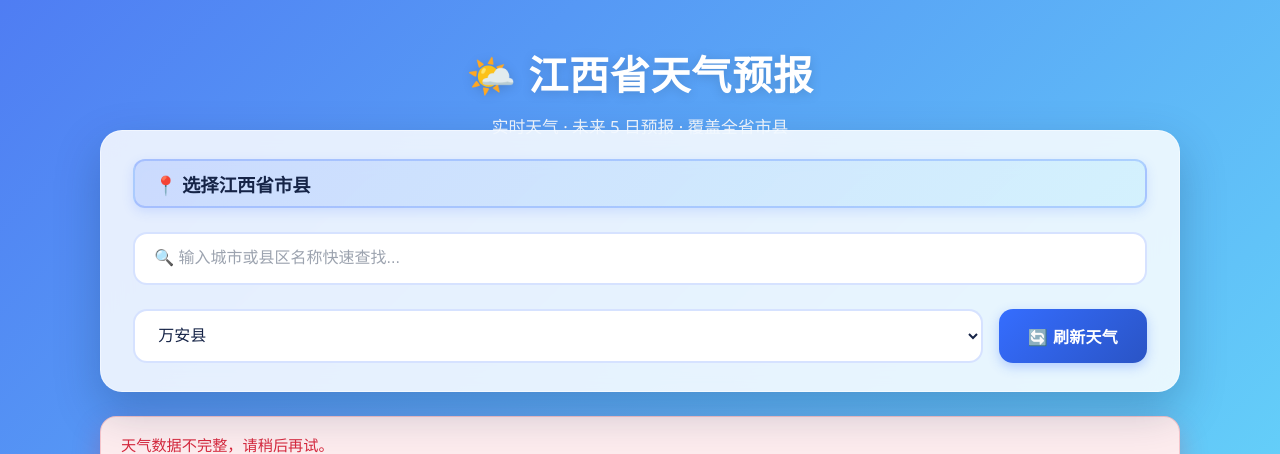
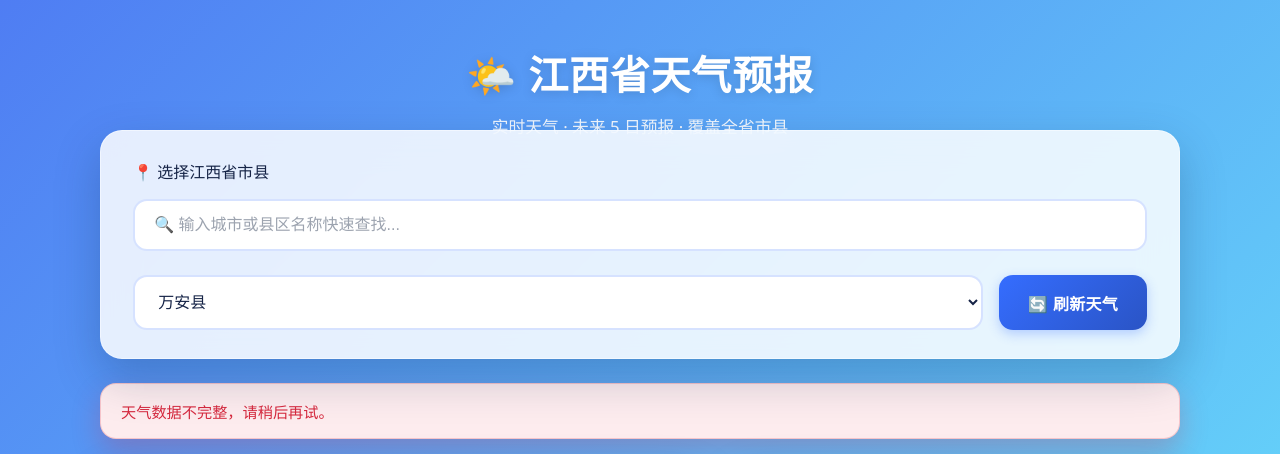
Before and after one commit to xieziji9-alt/jiangxi-weather, a Flask app: page / in a window 1280 px wide. Shown: the top 454 px of the page. Run offline with Flask 3, Linux system fonts and the light colour scheme; data that the repository does not hold is empty.

Commit message:
移除标签避免遮挡副标题

```diff
--- a/index.html
+++ b/index.html
@@ -14,7 +14,6 @@
     <main class="page-main">
       <section class="controls glass">
         <div class="controls__inner">
-          <label class="controls__label" for="city-select">📍 选择江西省市县</label>
           <input
             id="city-search"
             class="city-search"
--- a/static/styles.css
+++ b/static/styles.css
@@ -90,28 +90,6 @@ a:hover {
   display: flex;
   flex-direction: column;
   gap: 1rem;
-}
-
-.controls__label {
-  font-size: 1.15rem;
-  font-weight: 700;
-  color: var(--text-color);
-  margin-bottom: 0.5rem;
-  display: inline-flex;
-  align-items: center;
-  gap: 0.5rem;
-  padding: 0.6rem 1.2rem;
-  background: linear-gradient(135deg, rgba(53, 109, 255, 0.15), rgba(104, 222, 250, 0.15));
-  border-radius: 12px;
-  border: 2px solid rgba(53, 109, 255, 0.25);
-  box-shadow: 0 4px 12px rgba(53, 109, 255, 0.15);
-  transition: all 0.3s ease;
-}
-
-.controls__label:hover {
-  background: linear-gradient(135deg, rgba(53, 109, 255, 0.25), rgba(104, 222, 250, 0.25));
-  transform: translateY(-2px);
-  box-shadow: 0 6px 16px rgba(53, 109, 255, 0.25);
 }
 
 .control-row {
@@ -604,11 +582,6 @@ button:active {
     padding: 1.5rem;
   }
 
-  .controls__label {
-    font-size: 1rem;
-    padding: 0.5rem 1rem;
-  }
-
   select {
     flex: 1 1 100%;
   }
```
